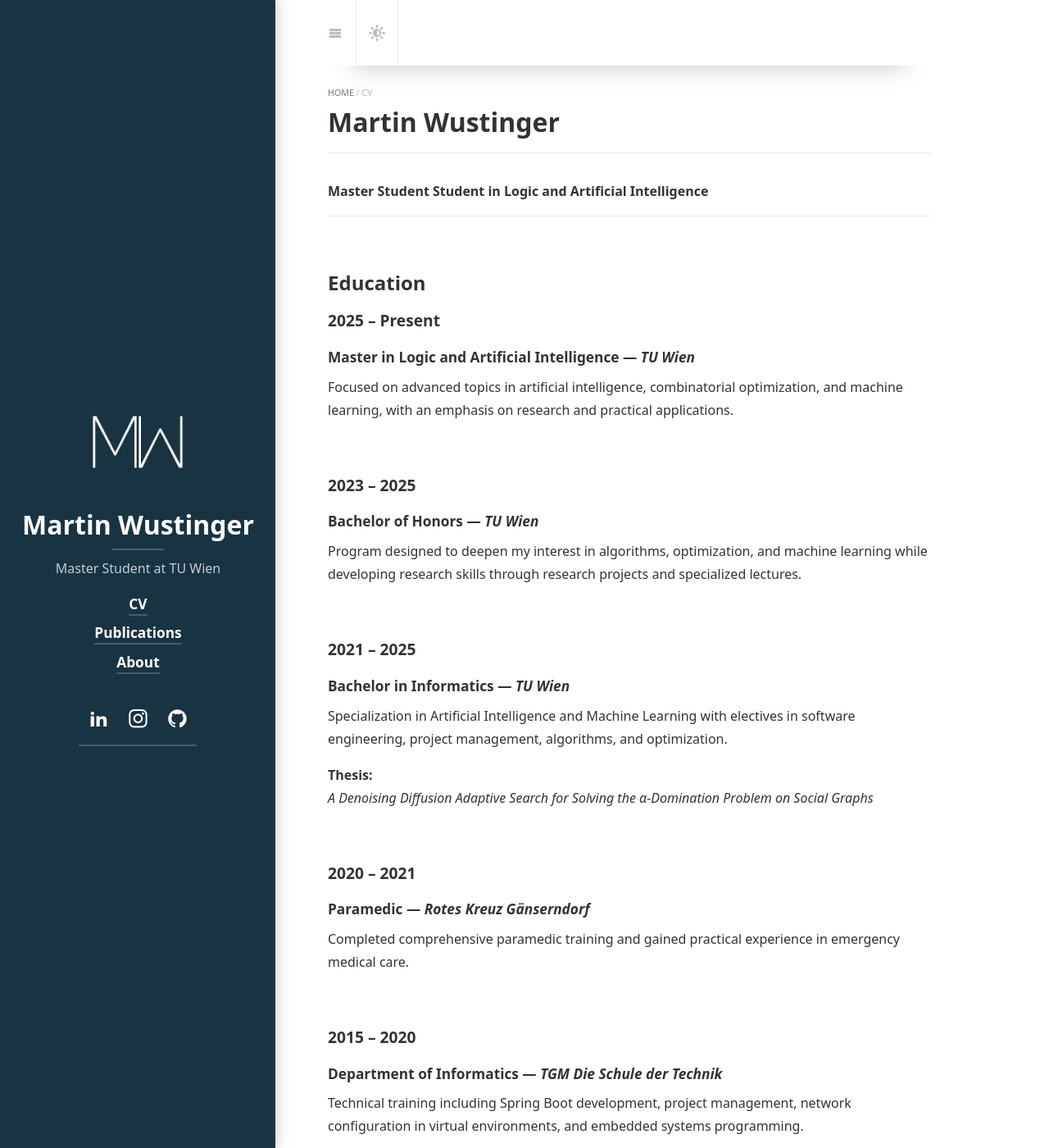
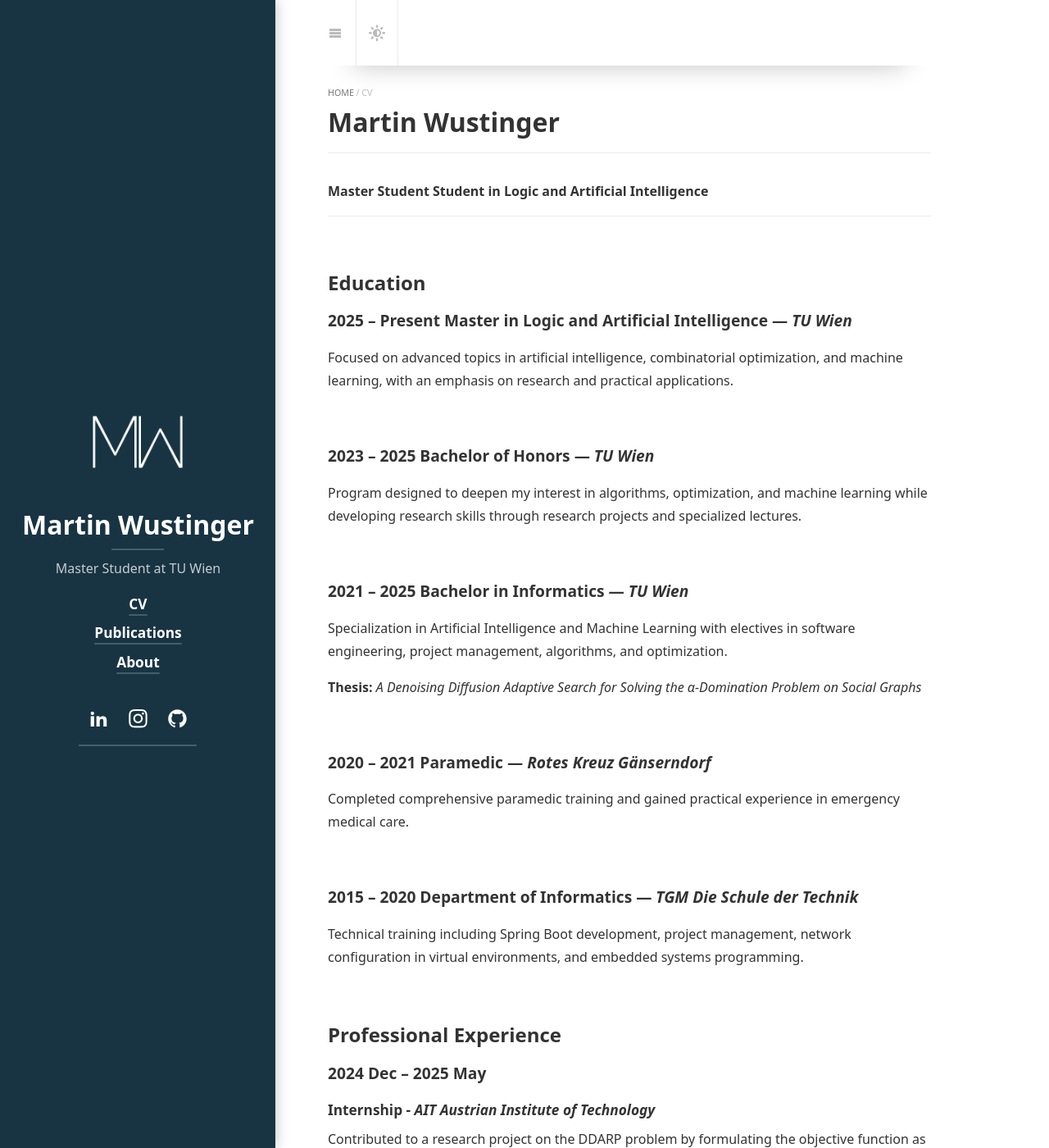
Before and after one commit to mwustinger/github.io, a Jekyll site: the page built from cv.md, in a window 1280 px wide and 1400 px high. Shown: the whole window at 82% size. Built offline with Jekyll 4.4.1, drawn with Linux system fonts in a browser that asks for light colours; cached includes are drawn as plain includes; nearby versions of some CDN libraries; some web fonts are replaced; library files that are not in the unit come from our copies; some of the changed text lies outside the part shown.

Commit message:
Update CV

```diff
--- a/cv.md
+++ b/cv.md
@@ -12,44 +12,36 @@ hide_last_modified: false
 
 ## Education
 
-### 2025 – Present
-#### Master in Logic and Artificial Intelligence — *TU Wien*
+### 2025 – Present   Master in Logic and Artificial Intelligence — *TU Wien*
 Focused on advanced topics in artificial intelligence, combinatorial optimization, and machine learning, with an emphasis on research and practical applications.
 
 
-### 2023 – 2025
-#### Bachelor of Honors — *TU Wien*
+### 2023 – 2025   Bachelor of Honors — *TU Wien*
 Program designed to deepen my interest in algorithms, optimization, and machine learning while developing research skills through research projects and specialized lectures.
 
 
-### 2021 – 2025
-#### Bachelor in Informatics — *TU Wien*
+### 2021 – 2025   Bachelor in Informatics — *TU Wien*
 Specialization in Artificial Intelligence and Machine Learning with electives in software engineering, project management, algorithms, and optimization.
 
-**Thesis:**
-*A Denoising Diffusion Adaptive Search for Solving the α-Domination Problem on Social Graphs*
+**Thesis:** *A Denoising Diffusion Adaptive Search for Solving the α-Domination Problem on Social Graphs*
 
 
-### 2020 – 2021
-#### Paramedic — *Rotes Kreuz Gänserndorf*
+### 2020 – 2021   Paramedic — *Rotes Kreuz Gänserndorf*
 Completed comprehensive paramedic training and gained practical experience in emergency medical care.
 
 
-### 2015 – 2020
-#### Department of Informatics — *TGM Die Schule der Technik*
-
+### 2015 – 2020   Department of Informatics — *TGM Die Schule der Technik*
 Technical training including Spring Boot development, project management, network configuration in virtual environments, and embedded systems programming.
 
 
 ## Professional Experience
 
 ### 2024 Dec – 2025 May
-**AIT Austrian Institute of Technology — Internship**
+#### Internship - *AIT Austrian Institute of Technology*
 
 Contributed to a research project on the DDARP problem by formulating the objective function as a MILP, comparing optimization approaches, and developing Julia plugins for the in-house optimization framework **IESopt**.
 
-**Paper:**
-Optimization strategies for an automated on-demand shuttle service
+**Paper:** *Optimization strategies for an automated on-demand shuttle service*
 
 ---
 
```
